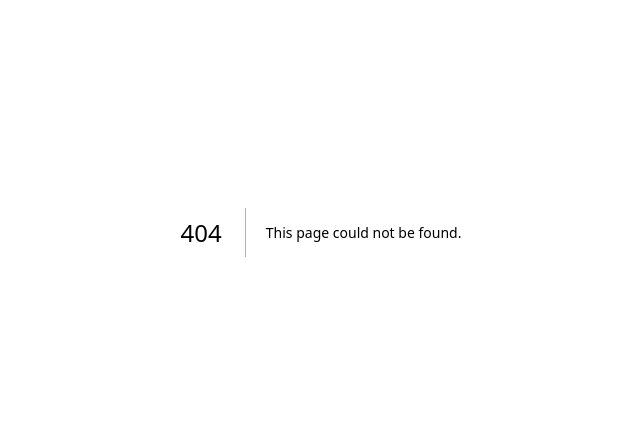
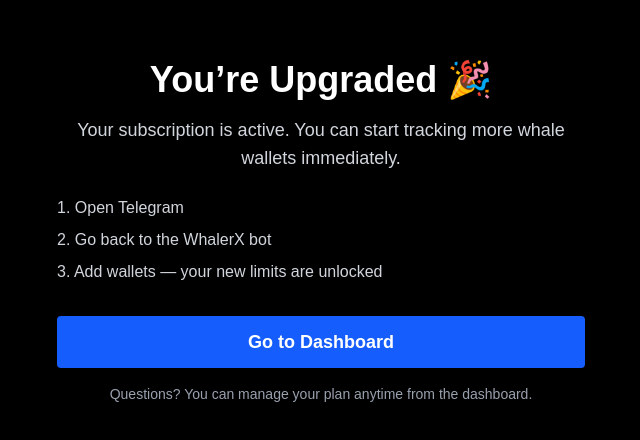
Before and after one commit to jasonfetterman/whalerx-web, a Next.js app: page /success in a window 1280 px wide. Before the commit this address had no page. Shown: the part 168-608 px from the top of the page, without its empty margins (319-959 px from the left). Built offline with nearby package versions, Linux system fonts and the light colour scheme.

Commit message:
Add Stripe success page with clear next steps

```diff
--- /dev/null
+++ b/src/app/success/page.js
@@ -0,0 +1,37 @@
+"use client";
+
+import Link from "next/link";
+
+export default function SuccessPage() {
+  return (
+    <main className="min-h-screen flex items-center justify-center bg-black text-white">
+      <div className="max-w-xl text-center px-6">
+        <h1 className="text-4xl font-bold mb-4">You’re Upgraded 🎉</h1>
+
+        <p className="text-lg text-gray-300 mb-6">
+          Your subscription is active. You can start tracking more whale
+          wallets immediately.
+        </p>
+
+        <ol className="text-left text-gray-300 mb-8 space-y-2">
+          <li>1. Open Telegram</li>
+          <li>2. Go back to the WhalerX bot</li>
+          <li>3. Add wallets — your new limits are unlocked</li>
+        </ol>
+
+        <div className="space-y-4">
+          <Link
+            href="/dashboard"
+            className="block bg-blue-600 hover:bg-blue-700 px-6 py-3 rounded text-lg font-semibold"
+          >
+            Go to Dashboard
+          </Link>
+
+          <p className="text-sm text-gray-400">
+            Questions? You can manage your plan anytime from the dashboard.
+          </p>
+        </div>
+      </div>
+    </main>
+  );
+}
```
